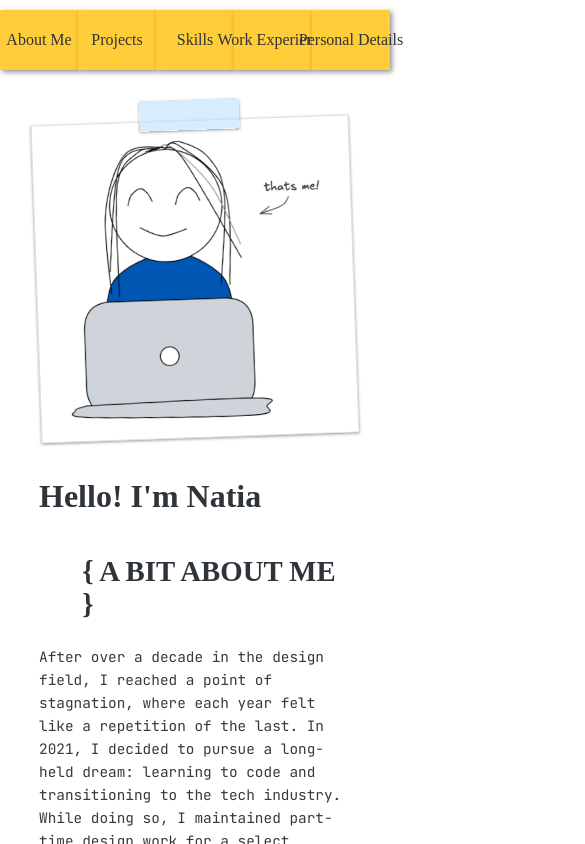
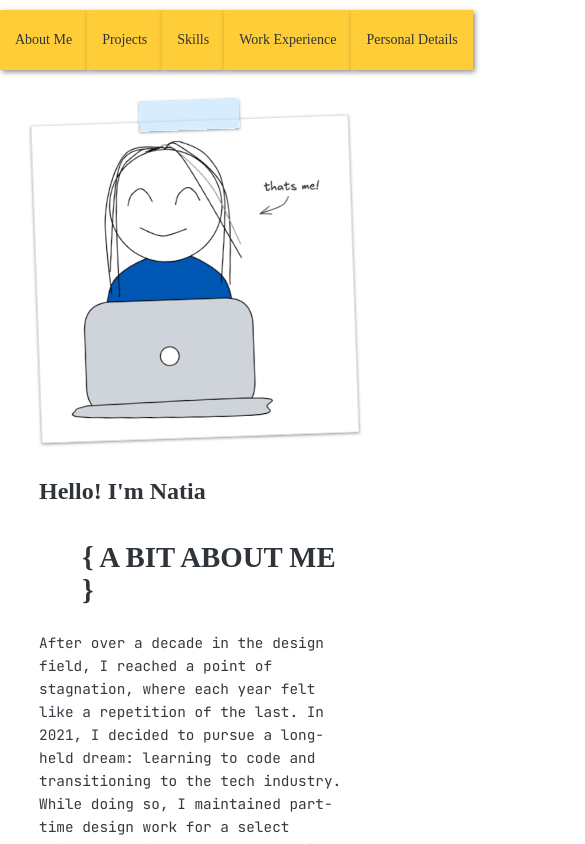
Before and after one commit to Natia-bit/personal-website, a Next.js app: page / in a window 390 px wide. Shown: the top 844 px of the page, 585 px wide, since content can reach past the window. Built offline with nearby package versions, Linux system fonts and the light colour scheme; a web font is replaced by a local one.

Commit message:
project section tidied up

```diff
--- a/src/app/page.js
+++ b/src/app/page.js
@@ -1,9 +1,9 @@
 import SectionCard from "@/components/SectionCard";
 import ExperienceDisplay from "@/components/ExperienceDisplay";
 import ImageWithTape from "@/components/ImageWithTape";
-import Introduction from "@/components/Introduction";
+import Introduction from "@/components/introduction/Introduction";
 import PersonalDetails from "@/components/PersonalDetails";
-import ProjectOverview from "@/components/ProjectSection/ProjectOverview";
+import ProjectOverview from "@/components/projects/ProjectOverview";
 import SkillSlider from "@/components/SkillSlider";
 import skillData from "../data/skillData.json";
 import workExperiance from "../data/workExperiance.json";
@@ -12,15 +12,15 @@ import styles from "./page.module.css";
 export default function Home() {
   return (
     <div>
-      <div className={styles.intro}>
+      <section id="introduction" className={styles.intro}>
         <Introduction title="Hello! I'm Natia"></Introduction>
-      </div>
+      </section>
 
-      {/* <div>
+      <section id="projects">
         <SectionCard title="Projects" className={styles.myProjects}>
           <ProjectOverview></ProjectOverview>
         </SectionCard>
-      </div> */}
+      </section>
 
       {/* <section id="skills">
         <SectionCard title="Skills">
--- a/src/components/common/Navigation.js
+++ b/src/components/common/Navigation.js
@@ -5,7 +5,7 @@ export default function Navigation() {
   return (
     <ul className={styles.navList}>
       <li className={styles.navItem}>
-        <Link href="/">About Me</Link>
+        <Link href="#introduction">About Me</Link>
       </li>
       <li className={styles.navItem}>
         <Link href="#projects">Projects</Link>
--- a/src/components/common/Navigation.module.css
+++ b/src/components/common/Navigation.module.css
@@ -74,8 +74,7 @@
     background: var(--color-secondery);
 
     height: 60px;
-    /* width: auto; */
-    min-width: 4px;
+    width: auto;
     padding: 0 15px;
 
     display: flex;
@@ -94,7 +93,7 @@
   }
 
   .navItem a {
-    font-size: 16px;
+    font-size: 14px;
     color: var(--color-text-header);
     white-space: nowrap;
   }
--- a/src/components/Introduction.js
+++ b/src/components/introduction/Introduction.js
@@ -1,5 +1,5 @@
-import SectionCard from "./SectionCard";
-import ImageWithTape from "./ImageWithTape";
+import SectionCard from "../SectionCard";
+import ImageWithTape from "../ImageWithTape";
 
 import styles from "./Introduction.module.css";
 
--- a/src/components/ProjectSection/ProjectData.js
+++ b/src/components/projects/ProjectCategorySection.js
@@ -1,4 +1,4 @@
-import styles from "./ProjectData.module.css";
+import styles from "./ProjectCategorySection.module.css";
 import planning from "../../data/myProjects/planning";
 import inprogress from "../../data/myProjects/inprogress";
 import done from "../../data/myProjects/done";
@@ -12,7 +12,7 @@ const categoryColors = {
   default: "#ffc",
 };
 
-export default function ProjectData() {
+export default function ProjectCategorySection() {
   return (
     <div className={styles.projectContainer}>
       <div className={styles.planning}>
--- a/src/components/ProjectSection/ProjectOverview.js
+++ b/src/components/projects/ProjectOverview.js
@@ -1,5 +1,5 @@
 import StackLabel from "../TeckStack/StackLabel";
-import ProjectData from "./ProjectData";
+import ProjectData from "./ProjectCategorySection";
 
 import styles from "./ProjectOverview.module.css";
 
```
Also changed, not shown: src/components/introduction/Introduction.module.css (renamed from src/components/Introduction.module.css), src/components/projects/ProjectCard.js (renamed from src/components/ProjectSection/ProjectCard.js), src/components/projects/ProjectCard.module.css (renamed from src/components/ProjectSection/ProjectCard.module.css), src/components/projects/ProjectCategorySection.module.css (renamed from src/components/ProjectSection/ProjectData.module.css), src/components/projects/ProjectOverview.module.css (renamed from src/components/ProjectSection/ProjectOverview.module.css).
